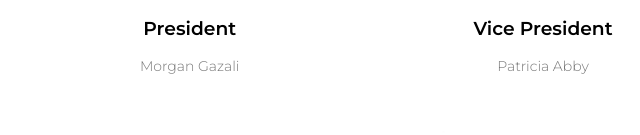
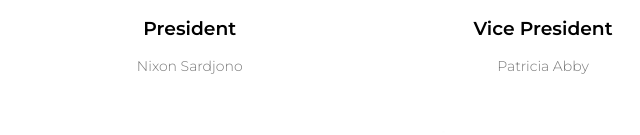
Before and after one commit to iscshoreline/iscshoreline-website, a plain HTML site: page department.html in a window 1280 px wide. Shown: the part 918-1053 px from the top of the page, 97-737 px from the left. Drawn offline with Linux system fonts and the light colour scheme.

Commit message:
Update department.html

```diff
--- a/department.html
+++ b/department.html
@@ -42,7 +42,7 @@
             <div class="departments-col">
                 <img src="iscimages/president.png">
                 <h3>President</h3>
-                <p>Morgan Gazali</p>
+                <p>Nixon Sardjono</p>
             </div>
             <div class="departments-col">
                 <img src="iscimages/vp.png">
```
